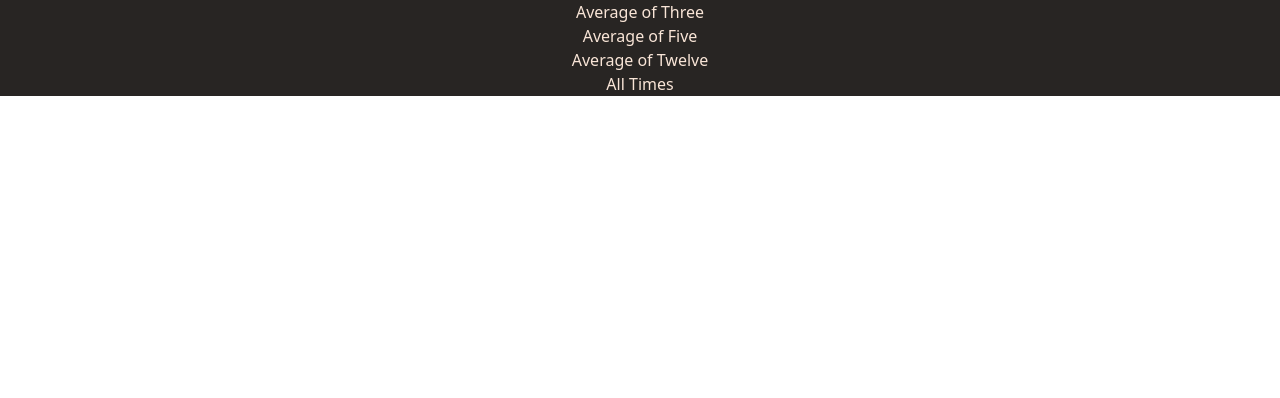
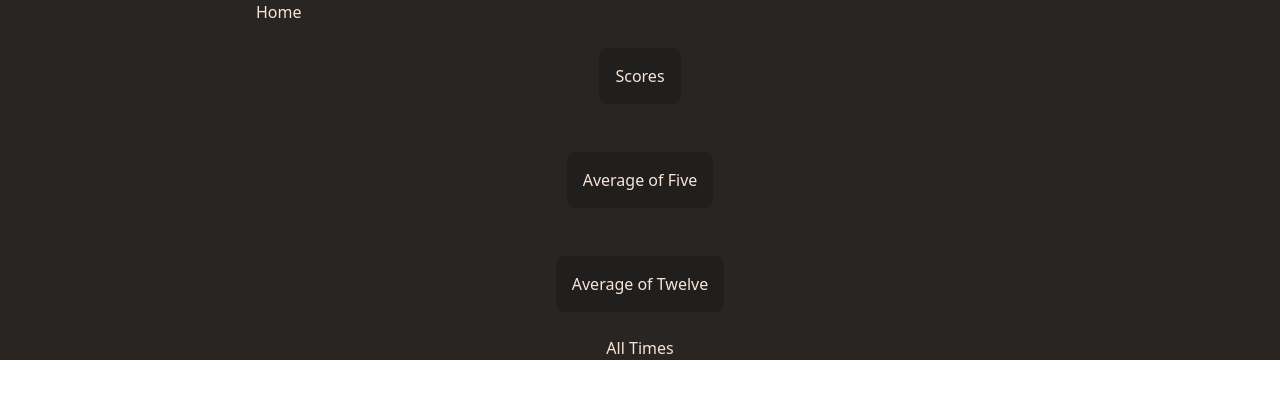
Before and after one commit to Duc01/Cuber.net, a website: page public/stats.html in a window 1280 px wide. Drawn offline with nearby package versions, Linux system fonts and the light colour scheme; files that its build step writes are made by us from their sources.

Commit message:
Whatever man idk

```diff
--- a/package.json
+++ b/package.json
@@ -12,6 +12,7 @@
 		"webpack-cli": "^5.0.1"
 	},
 	"dependencies": {
+		"chart.js": "^4.5.0",
 		"firebase": "^9.17.2",
 		"localforage": "^1.10.0",
 		"scramble-display": "^0.5.4",
--- a/public/index.html
+++ b/public/index.html
@@ -73,7 +73,7 @@
 				<h1 id="timer" class="text-[7rem]/[1.4] font-spacemono font-bold">
 					00:00.00
 				</h1>
-				<div class="w-[300px] h-[400px] max-h-[300px] max-w-[400px] border-[#F9E5D726] border bg-side-menu rounded-lg m-4 p-2 shadow-xl absolute bottom-0 right-0"
+				<div class="max-h-[300px] max-w-[400px] border-[#F9E5D726] border bg-side-menu rounded-lg p-4 shadow-xl absolute bottom-4 right-4"
 					id="scramble-display"></div>
 		</section>
 		</div>
--- a/public/stats.html
+++ b/public/stats.html
@@ -1,26 +1,29 @@
 <!DOCTYPE html>
 <html lang="en">
+
 <head>
 	<meta charset="UTF-8" />
 	<meta name="viewport" content="width=device-width, initial-scale=1.0" />
 	<link rel="stylesheet" href="dist/output.css" />
+	<script src="dist/stats.bundle.js" defer></script>
 	<title>Stats</title>
 </head>
+
 <body>
-		<section
-			id="stats-content"
-			class="flex items-center content-center justify-around bg-background-main text-text"
-		>
-			<div
-				class="transparent w-[60vw] flex items-center content-center flex-col"
-			>
-				<div id="ao3-stat">
-					<h2>Average of Three</h2>
+	<section id="stats-content" class="flex items-center content-center justify-around bg-background-main text-text">
+		<div class="transparent w-[60vw] flex items-center content-center flex-col">
+			<div class="items-left w-full">
+				<h1>Home</h1>
 			</div>
-				<div id="ao5-stat">
+			<div class="p-4 m-6 bg-side-menu rounded-lg">
+				<div id="scores-stat"></div>
+				<h2>Scores</h2>
+			</div>
+			<div id="ao5-stat" class="p-4 m-6 bg-side-menu rounded-lg">
 				<h2>Average of Five</h2>
+
 			</div>
-				<div id="ao12-stat">
+			<div id="ao12-stat" class="p-4 m-6 bg-side-menu rounded-lg">
 				<h2>Average of Twelve</h2>
 			</div>
 			<div>
@@ -29,4 +32,5 @@
 		</div>
 	</section>
 </body>
+
 </html>
--- a/src/LocalScoreManager.js
+++ b/src/LocalScoreManager.js
@@ -8,11 +8,6 @@ export class LocalScoreManager {
 	 * @param scoreManager {ScoreManager}
 	 */
 	async displayLocalScores(scoreManager) {
-		// localforage
-		// 	.iterate((score, _key, i) => {
-		// 		if (i <= 12) scoreManager.addScoreToList(score)
-		// 	})
-		// 	.then(() => console.log('Added all local scores to list'))
 		const keys = await localforage.keys()
 		for (let i = 1; i < keys.length || i <= 12; i++) {
 			const scoreData = await localforage.getItem(keys[keys.length - i])
```
Also changed, not shown: src/Stats.js (+13 -0 lines), 1 other file. Lines whose indentation alone changed are shown as unchanged.
